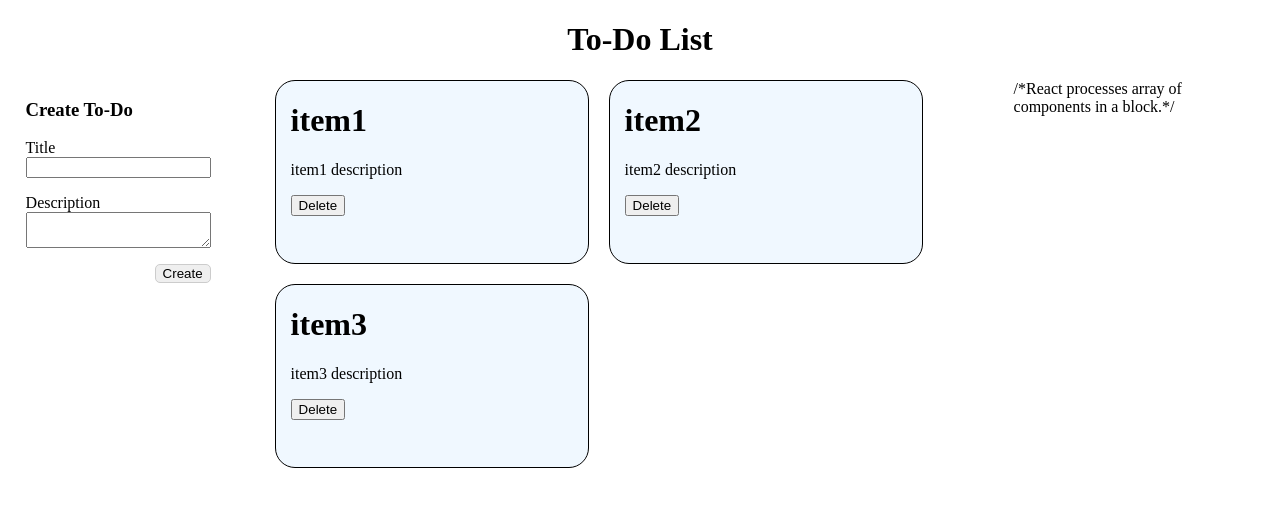
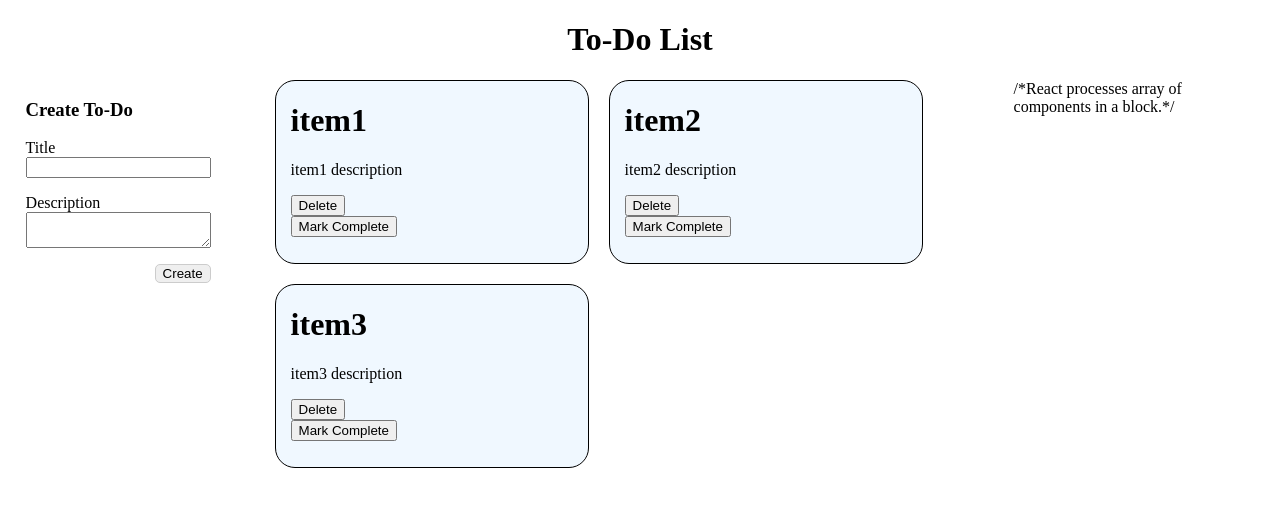
Before and after one commit to cornishjed/todo-list, a React (Create React App) app: page / in a window 1280 px wide. Shown: the top 506 px of the page. Built offline with nearby package versions, Linux system fonts and the light colour scheme.

Commit message:
feat: mark to-do complete

```diff
--- a/package.json
+++ b/package.json
@@ -6,6 +6,7 @@
     "@testing-library/jest-dom": "^5.17.0",
     "@testing-library/react": "^13.4.0",
     "@testing-library/user-event": "^13.5.0",
+    "jquery": "^3.7.1",
     "react": "^18.3.1",
     "react-dom": "^18.3.1",
     "react-scripts": "5.0.1",
--- a/src/css/ToDo.css
+++ b/src/css/ToDo.css
@@ -5,4 +5,8 @@
     background-color: aliceblue;
     width: 282px;
     height: 182px;
+
+    &.complete {
+        background-color: greenyellow;
+    }
 }
--- a/src/js/ToDo.js
+++ b/src/js/ToDo.js
@@ -1,3 +1,5 @@
+import $ from "jquery";
+
 import "../css/ToDo.css";
 
 export default function ToDo({id, deleteToDo, title, children}) {
@@ -10,6 +12,23 @@ export default function ToDo({id, deleteToDo, title, children}) {
 
     return;
   }
+
+  const toggleComplete = (e) => {
+    e.preventDefault();
+
+    const toDoCard = $(e.target).parent();
+    const button = $(e.target);
+
+    if ($(toDoCard).hasClass("complete")) {
+      $(toDoCard).removeClass("complete");
+      $(button).text("Mark Complete");
+    }
+    else {
+      $(toDoCard).addClass("complete");
+      $(button).text("Mark Incomplete");
+    }
+  }
+
   return (
     <div className="toDo__card" >
       <form onSubmit={(e) => handleDelete(e, deleteToDo)}>
@@ -18,6 +37,7 @@ export default function ToDo({id, deleteToDo, title, children}) {
         <p>{children}</p>
         <button>Delete</button>
       </form>
+      <button onClick={toggleComplete}>Mark Complete</button>
     </div>
   );
 }
```
Also changed, not shown: 1 other file (tests, documents, lock files or other folders).
